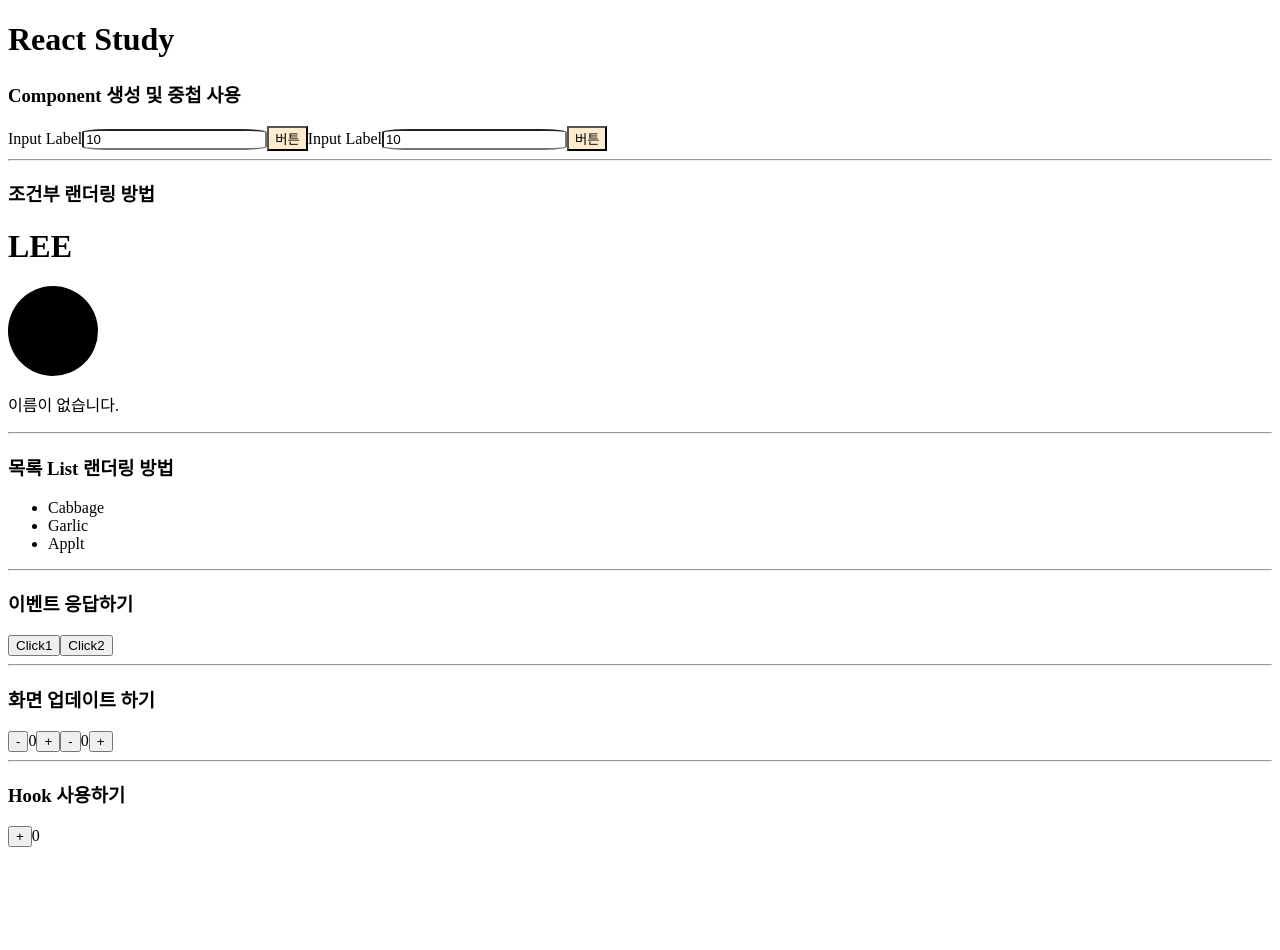
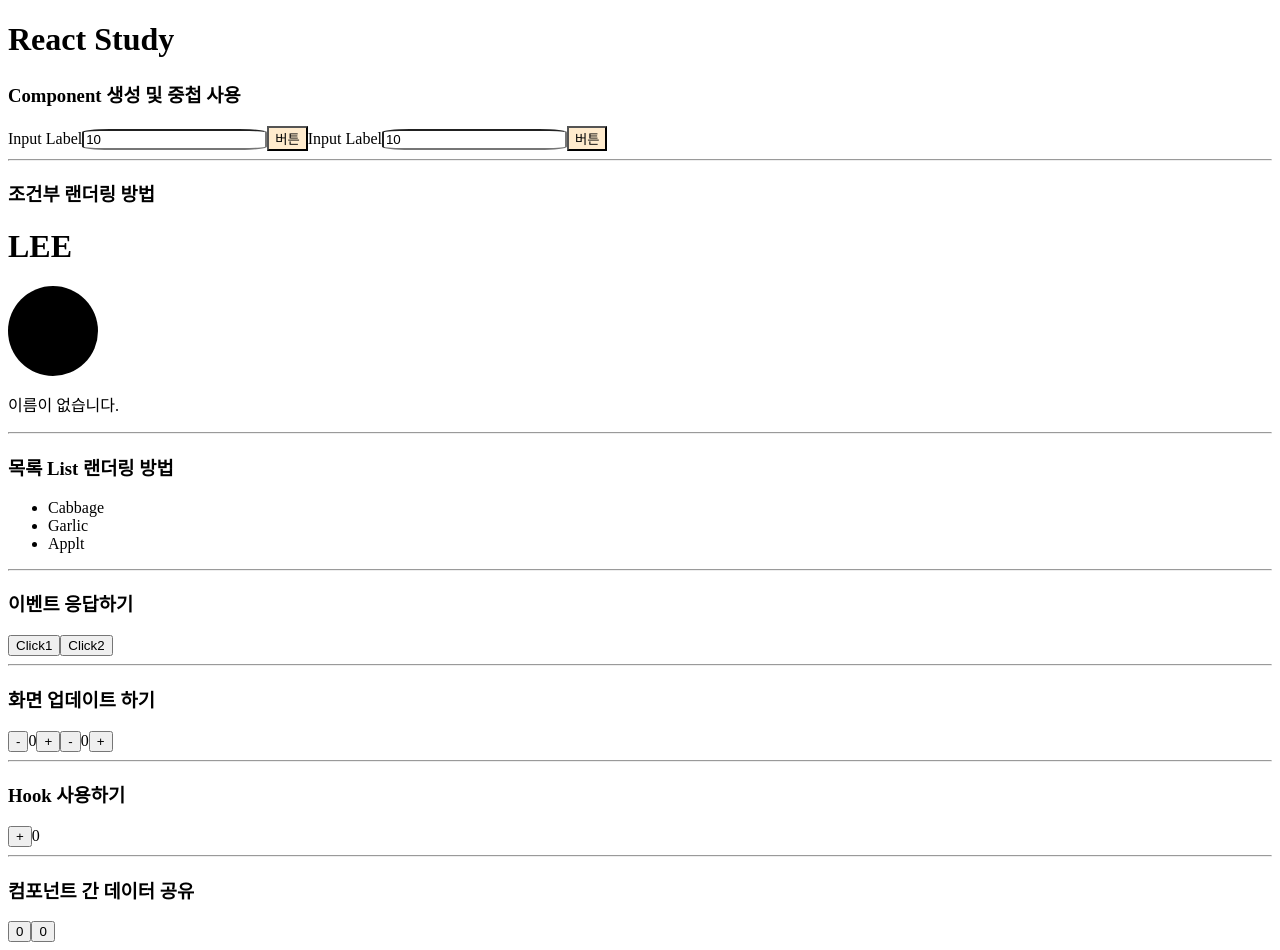
Before and after one commit to KimJiHu0/React, a React (Vite) app: page / in a window 1280 px wide. Before the commit the page ends 855 px from the top, so only its background shows below. Built offline with nearby package versions, Linux system fonts and the light colour scheme.

Commit message:
Component 간 데이터 공유하기

```diff
--- a/src/App.tsx
+++ b/src/App.tsx
@@ -1,3 +1,4 @@
+import { useState } from 'react';
 // 컴포넌트 생성 및 중첩 사용
 import Component from './components/Component.tsx';
 // Component에 Data 뿌리는 방법 및 조건부 랜더링
@@ -10,9 +11,15 @@ import Button from './components/Button.tsx';
 import View from './components/View.tsx';
 // Hook 사용하기
 import Hook from './components/Hook.tsx';
+// 컴포넌트 간 데이터 공유
+import Data from './components/Data.tsx';
 
 // 실제 main.tsx의 root Element에 Render될 선언형 함수 컴포넌트.
 function App() {
+    const [count, setCount] = useState(0);
+    function click() {
+        setCount(count + 1);
+    }
     const user1 = {
         name: 'LEE',
         backgroundColor: 'black',
@@ -50,6 +57,10 @@ function App() {
             <hr />
             <h3>Hook 사용하기</h3>
             <Hook />
+            <hr />
+            <h3>컴포넌트 간 데이터 공유</h3>
+            <Data count={count} setCount={click} />
+            <Data count={count} setCount={click} />
         </>
     );
 }
--- /dev/null
+++ b/src/components/Data.tsx
@@ -0,0 +1,7 @@
+export default function Data(props) {
+    return (
+        <>
+            <button onClick={props.setCount}>{props.count}</button>
+        </>
+    );
+}
```
Also changed, not shown: 1 other file (tests, documents, lock files or other folders).
